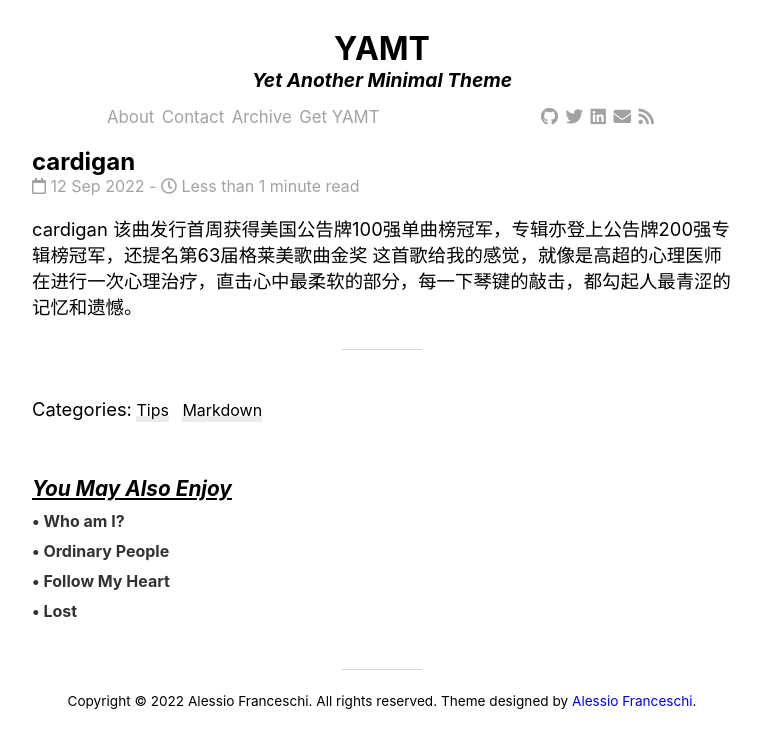
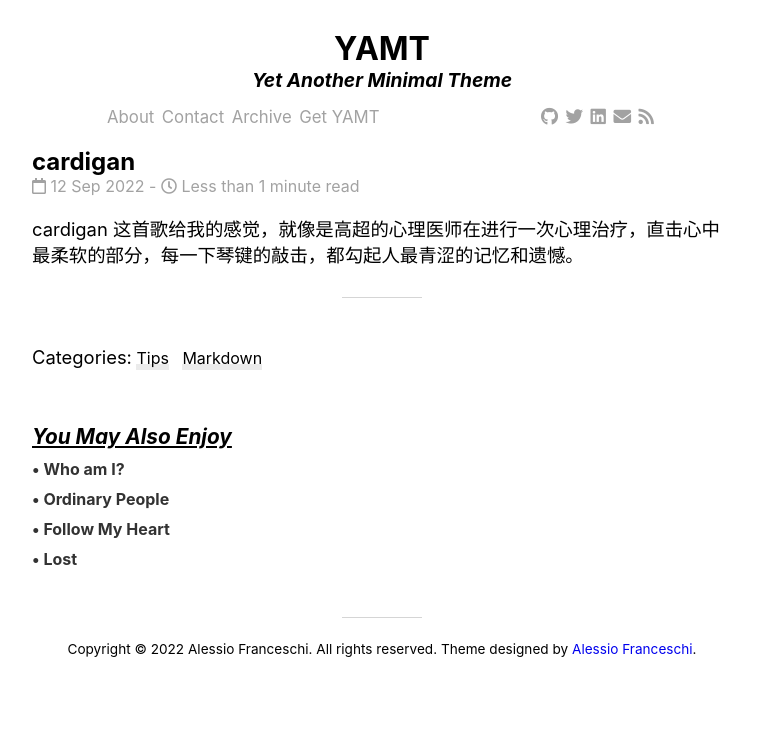
Before and after one commit to D7racarys/D7racarys.github.io, a Jekyll site: the page built from _posts/2022-09-12-w (10).md, in a window 1280 px wide. Shown: the top 748 px of the page, without its empty margins (258-1019 px from the left). Built offline with Jekyll 4.4.1, drawn with Linux system fonts in a browser that asks for light colours; nearby versions of some CDN libraries; comment, search, counter and statistics services are not loaded.

Commit message:
Update 2022-09-12-w (10).md

```diff
--- a/_posts/2022-09-12-w (10).md
+++ b/_posts/2022-09-12-w (10).md
@@ -6,5 +6,4 @@ image: /assets/img/cardigan.jpg
 description: "Lorem Ipsum"
 ---
 cardigan
-该曲发行首周获得美国公告牌100强单曲榜冠军，专辑亦登上公告牌200强专辑榜冠军，还提名第63届格莱美歌曲金奖
 这首歌给我的感觉，就像是高超的心理医师在进行一次心理治疗，直击心中最柔软的部分，每一下琴键的敲击，都勾起人最青涩的记忆和遗憾。
```
